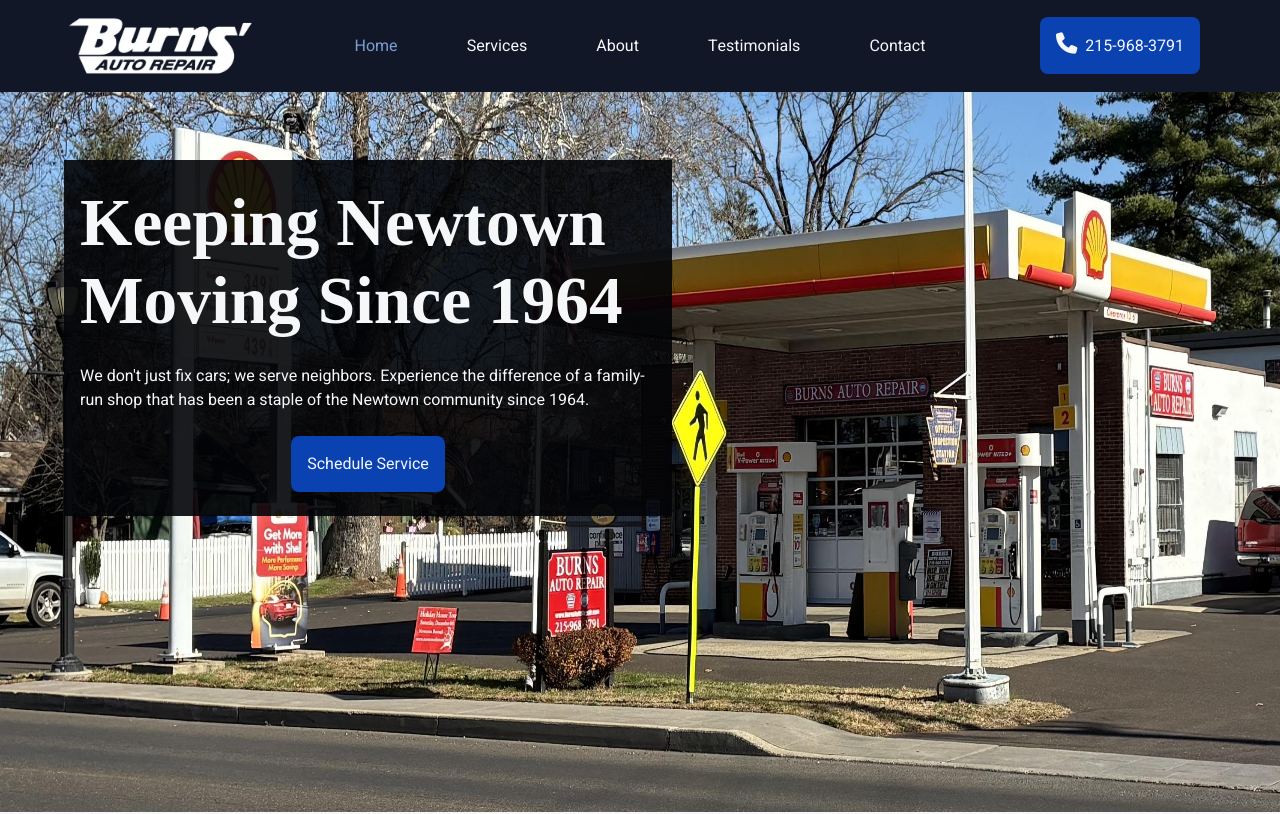
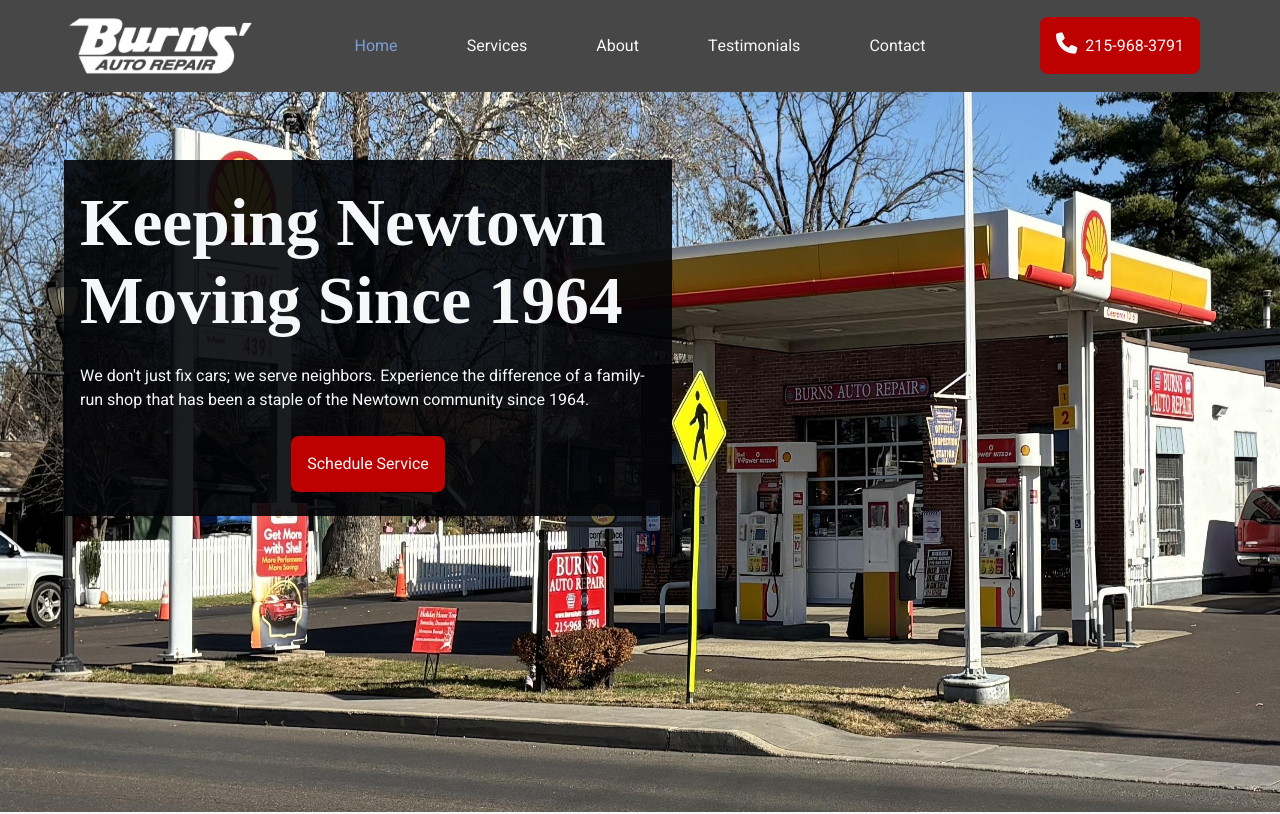
Before and after one commit to kchar601/burns-auto-repair, a React (Vite) app: page / in a window 1280 px wide. Shown: the top 814 px of the page. Built offline with nearby package versions, Linux system fonts and the light colour scheme; a web font is replaced by a local one.

Commit message:
Major color design changes --in progress--

```diff
--- a/src/App.css
+++ b/src/App.css
@@ -8,17 +8,90 @@
 
   --text: #f6f7f9;
   --text-variant: #999a9b;
-  --surface: rgb(3, 4, 7);
+  --surface: rgb(7, 3, 3);
   --surface-rgb: 3, 4, 7;
-  --surface-elevated: rgb(17, 23, 39);
+  /* --surface-elevated: rgb(99, 19, 19); */
+  --surface-elevated: rgb(71, 71, 71);
+  /* --surface-elevated: rgb(17, 23, 39); */
   --surface-elevated-2: rgb(27, 37, 63);
   --primary: #7b9ed4;
-  --primary-variant: #373d47;
+  --primary-variant: #4d89dd;
+  --accent: #bd0000;
+  --accent-variant: #8f0101;
+  /* --secondary: #bd0000;
+  --secondary-variant: #8f0101; */
+  --secondary: #0a42b2;
+  --secondary-variant: #2e55a1;
+  /* --accent: #0a42b2;
+  --accent-variant: #2e55a1; */
+  --swiper-navigation-color: var(--text);
+
+  /* --surface: #0b0909;
+  --text: #fcfbfb;
   --secondary: #ff0000;
   --secondary-variant: #bb0202;
-  --accent: #0a42b2;
-  --accent-variant: #2e55a1;
-  --swiper-navigation-color: var(--text);
+  --primary: #bfbfad;
+  --secondary: #a3aa91; */
+
+  --text-50: #f6f5ef;
+  --text-100: #edebde;
+  --text-200: #dad7be;
+  --text-300: #c8c49d;
+  --text-400: #b6b07c;
+  --text-500: #a39c5c;
+  --text-600: #837d49;
+  --text-700: #625e37;
+  --text-800: #413e25;
+  --text-900: #211f12;
+  --text-950: #101009;
+
+  --background-50: #f5f5f0;
+  --background-100: #ebebe0;
+  --background-200: #d6d6c2;
+  --background-300: #c2c2a3;
+  --background-400: #adad85;
+  --background-500: #999966;
+  --background-600: #7a7a52;
+  --background-700: #5c5c3d;
+  --background-800: #3d3d29;
+  --background-900: #1f1f14;
+  --background-950: #0f0f0a;
+
+  --primary-50: #f3f2f2;
+  --primary-100: #e7e5e4;
+  --primary-200: #ceccca;
+  --primary-300: #b6b2af;
+  --primary-400: #9d9995;
+  --primary-500: #857f7a;
+  --primary-600: #6a6662;
+  --primary-700: #504c49;
+  --primary-800: #353331;
+  --primary-900: #1b1918;
+  --primary-950: #0d0d0c;
+
+  --secondary-50: #f3f3f2;
+  --secondary-100: #e6e6e5;
+  --secondary-200: #cdcdcb;
+  --secondary-300: #b4b4b1;
+  --secondary-400: #9b9b97;
+  --secondary-500: #82827d;
+  --secondary-600: #686864;
+  --secondary-700: #4e4e4b;
+  --secondary-800: #343432;
+  --secondary-900: #1a1a19;
+  --secondary-950: #0d0d0c;
+
+  --accent-50: #ffe5e5;
+  --accent-100: #ffcccc;
+  --accent-200: #ff9999;
+  --accent-300: #ff6666;
+  --accent-400: #ff3333;
+  --accent-500: #ff0000;
+  --accent-600: #cc0000;
+  --accent-700: #990000;
+  --accent-800: #660000;
+  --accent-900: #330000;
+  --accent-950: #1a0000;
 }
 
 h1,
```
